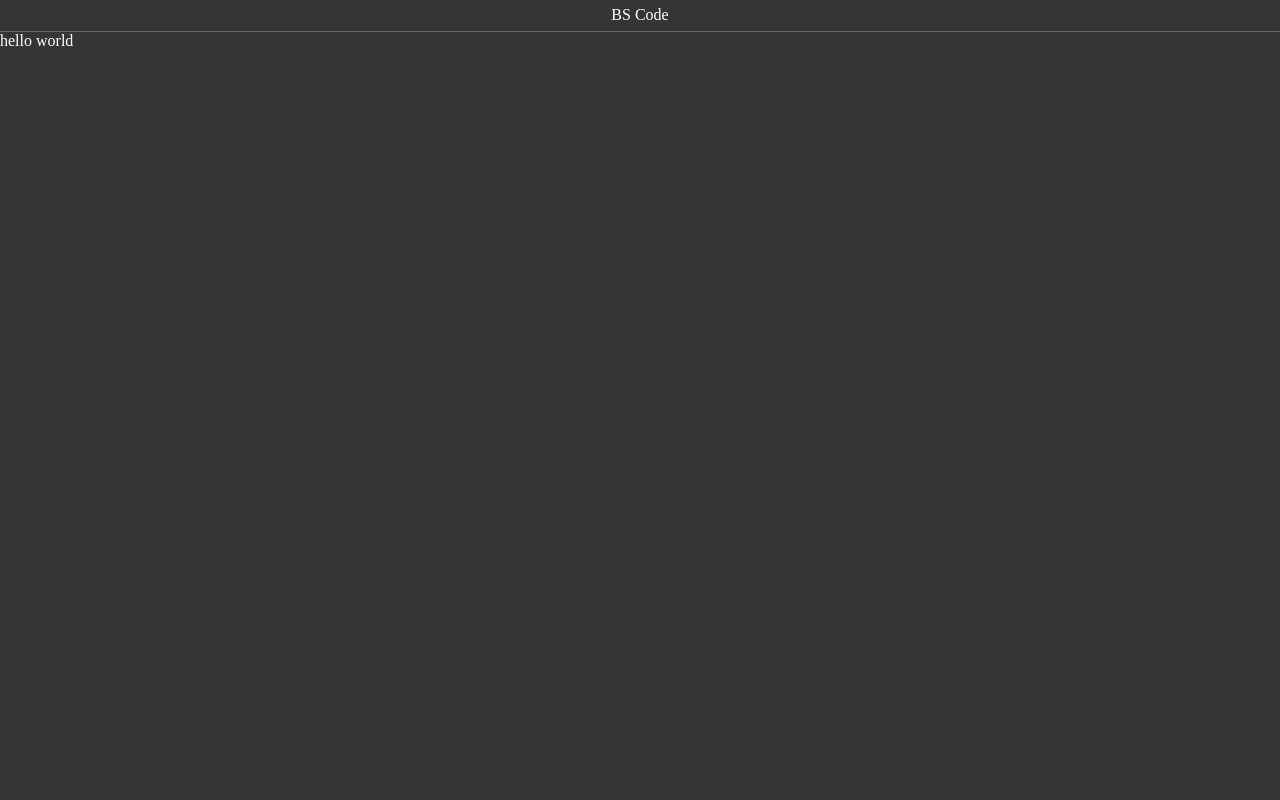
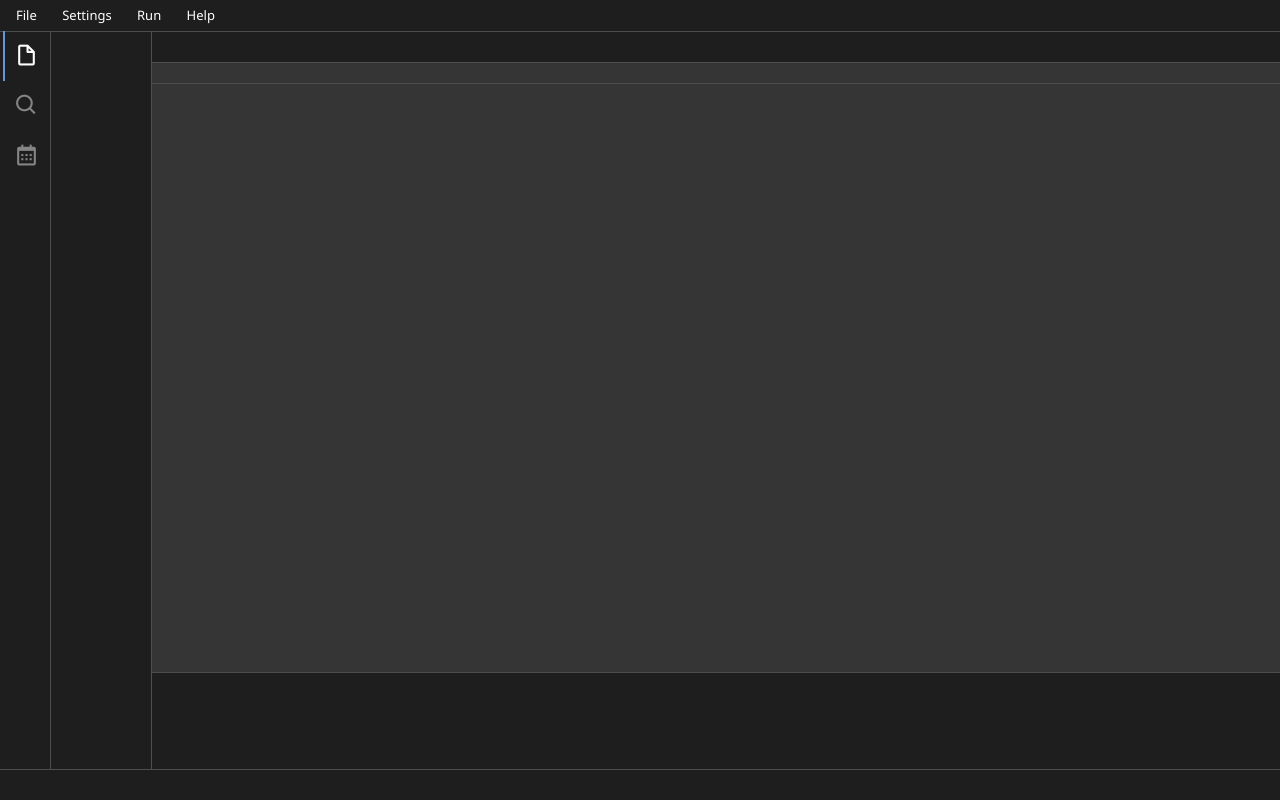
Before and after one commit to imlauvi/hsc-major-project, an Electron app: page renderer/index.html in a window 1280 px wide. Drawn offline with nearby package versions, Linux system fonts and the light colour scheme; a web font is replaced by a local one.

Commit message:
added basic layout

```diff
--- a/index.js
+++ b/index.js
@@ -6,10 +6,11 @@ let win
 function createWindow () {
     // Create the browser window.
     win = new BrowserWindow({
+        frame: false,
         titleBarStyle: 'hidden',
         ...(process.platform !== 'darwin' ? {
             titleBarOverlay: {
-                color: '#353535',
+                color: '#1e1e1e',
                 symbolColor: '#ffffff',
                 height: 30,
             }
@@ -22,7 +23,8 @@ function createWindow () {
             contextIsolation: true,
             devTools: true,
             preload: path.join(__dirname, "preload.js")
-        }
+        },
+        acceptFirstMouse: true,
     })
 
     // and load the index.html of the app.
--- a/renderer/css/style.css
+++ b/renderer/css/style.css
@@ -1,23 +1,183 @@
 @import url(themes.css);
+@import url('https://fonts.cdnfonts.com/css/consola-mono');
+
+:root{
+    --top-bar-height: 30px;
+    --bottom-bar-height: 30px;
+    --side-bar-width: 50px;
+    --sidetab-width: 100px;
+    --terminal-height: 100px;
+    --windows-height: 30px;
+    --path-info-height: 20px;
+}
 
 body {
     margin: 0;
-    background: var(--clr-surface-a20);
+    background: var(--clr-surface-a10);
     color: var(--clr-light-a0);
+    font-family: Segoe WPC, Segoe UI, sans-serif;
+}
+
+span{
+    font-family: Segoe WPC, Segoe UI, sans-serif;
 }
 
 .content {
-    border-top: 1px solid var(--clr-surface-a40);
+    height: calc(100vh - var(--top-bar-height) - var(--bottom-bar-height));
+    border-top: 1px solid var(--clr-surface-a30);
 }
 
 .titlebar {
-    height: 30px;
-    background: var(--clr-surface-a20);
-    border-bottom: 1px solid var(--clr-surface-a20); /*this works ig*/
+    font-size: 13px;
+    height: var(--top-bar-height);
+    background: var(--clr-surface-a10);
+    border-bottom: 1px solid var(--clr-surface-a10); /*this works ig*/
     color: var(--clr-light-a0);
     display: flex;
-    justify-content: center;
+    justify-content: space-between;
+    width: 100%;
     align-items: center;
     user-select: none;
     app-region: drag; /*dont worry about the error*/
 }
+
+.top-btn{
+    padding: 2px 6px;
+    margin-left: 10px;
+    background-color: var(--clr-surface-a10);
+    border-radius: 4px;
+    line-height: 0px;
+    align-items: center;
+    app-region: no-drag;
+}
+
+.top-btn:hover{
+    background-color: var(--clr-surface-a20);
+}
+
+.sidenav{
+    width: var(--side-bar-width);
+    text-align: center;
+}
+
+.side-icon{
+    font-size: 25px;
+    padding: 8px;
+    padding-left: 3px;
+    padding-right: 5px;
+    margin-left: 3px;
+    border-left: transparent 2px solid;
+    color: var(--clr-surface-a50);
+}
+
+.side-icon[focused]{
+    border-left: var(--clr-primary-a0) 2px solid;
+    color: var(--clr-light-a0);
+}
+
+.side-icon:hover{
+    color: var(--clr-light-a0);
+}
+
+.side-icon:hover .tooltip{
+    visibility: visible;
+}
+
+.tooltip{
+    visibility: hidden;
+    position: absolute;
+    text-align: center;
+    padding: 1px 7px;
+    border-radius: 3px;
+    border-width: 1px;
+    border-style: solid;
+    font-size: 13px;
+    margin-top: 6px;
+    background-color: var(--clr-surface-a20);
+    border-color: var(--clr-surface-a40);
+}
+
+.tooltip-left{
+    margin-left: 14px;
+}
+
+.tooltip-left:before{
+    content: "";
+    width: 0px;
+    height: 0px;
+    position: absolute;
+    border-left: 5px solid transparent;
+    border-right: 5px solid var(--clr-surface-a40);
+    border-top: 5px solid transparent;
+    border-bottom: 5px solid transparent;
+    left: -10px;
+    top: 5px;
+}
+
+.tooltip-left:after{
+    content: "";
+    width: 0px;
+    height: 0px;
+    position: absolute;
+    border-left: 5px solid transparent;
+    border-right: 5px solid var(--clr-surface-a20);
+    border-top: 5px solid transparent;
+    border-bottom: 5px solid transparent;
+    left: -9px;
+    top: 5px;
+}
+
+.bottomnav{
+    height: var(--bottom-bar-height);
+    display: flex;
+    width: 100%;
+    justify-content: center;
+    align-items: center;
+    user-select: none;
+    position: absolute;
+    bottom: 0;
+    background: var(--clr-surface-a10);
+    border-top: 1px solid var(--clr-surface-a30);
+}
+
+.side {
+    float: left;
+    height: calc(100vh - var(--top-bar-height) - var(--bottom-bar-height));
+    border-right: 1px solid var(--clr-surface-a30);
+}
+
+.sidetab{
+    width: var(--sidetab-width);
+}
+
+.main{
+    width: 100%;
+    height: calc(100% - var(--terminal-height));
+}
+
+.windows{
+    display: flex;
+    height: var(--windows-height);
+    align-items: center;
+    border-bottom: 1px solid var(--clr-surface-a30);
+}
+
+.codearea{
+    display: flex;
+    height: 100%;
+    background-color: var(--clr-surface-a20);
+}
+
+.pathinfo{
+    display: flex;
+    height: var(--path-info-height);
+    width: 100%;
+    border-bottom: 1px solid var(--clr-surface-a30);
+}
+
+.terminal{
+    height: var(--terminal-height);
+    display: flex;
+    background-color: var(--clr-surface-a10);
+    border-top: 1px solid var(--clr-surface-a30);
+}
--- a/renderer/index.html
+++ b/renderer/index.html
@@ -9,11 +9,67 @@
     <title>HSC major project</title>
 </head>
 <body>
-    <div class="titlebar">
-        BS Code
+    <div class="fixednav">
+        <div class="titlebar" id="titlebar">
+            <div class="left-buttons">
+                <btn class="top-btn">
+                    File
+                </btn>
+                <btn class="top-btn">
+                    Settings
+                </btn>
+                <btn class="top-btn">
+                    Run
+                </btn>
+                <btn class="top-btn">
+                    Help
+                </btn>
+            </div>
+        </div>
+        <div class="sidenav side" id="sidenav">
+            <div class='side-icon' focused>
+                <i class='bx bx-file-blank'></i>
+                <span class="tooltip tooltip-left">
+                    Explorer
+                </span>
+            </div>
+            <div class='side-icon'>
+                <i class='bx bx-search'></i>
+                <span class="tooltip tooltip-left">
+                    Search
+                </span>
+            </div>
+            <div class='side-icon'>
+                <i class='bx bx-calendar'></i>
+                <span class="tooltip tooltip-left">
+                    Project schedule
+                </span>
+            </div>
+        </div>
+        <div class="bottomnav" id="bottomnav">
+
+        </div>
     </div>
-    <div class="content">
-        hello world
+    <div class="content" id="content">
+        <div class="sidetab side" id="sidetab">
+
+        </div>
+        <div class="main" id="main">
+            <div class="windows" id="windows">
+
+            </div>
+            <div class="codearea">
+                <div class="pathinfo">
+
+                </div>
+                <div class="code" id="code">
+
+                </div>
+            </div>
+        </div>
+        <div class="terminal" id="terminal">
+
+        </div>
     </div>
 </body>
 </html>
```
Also changed, not shown: preload.js (added), renderer/js/preload.js (deleted).
